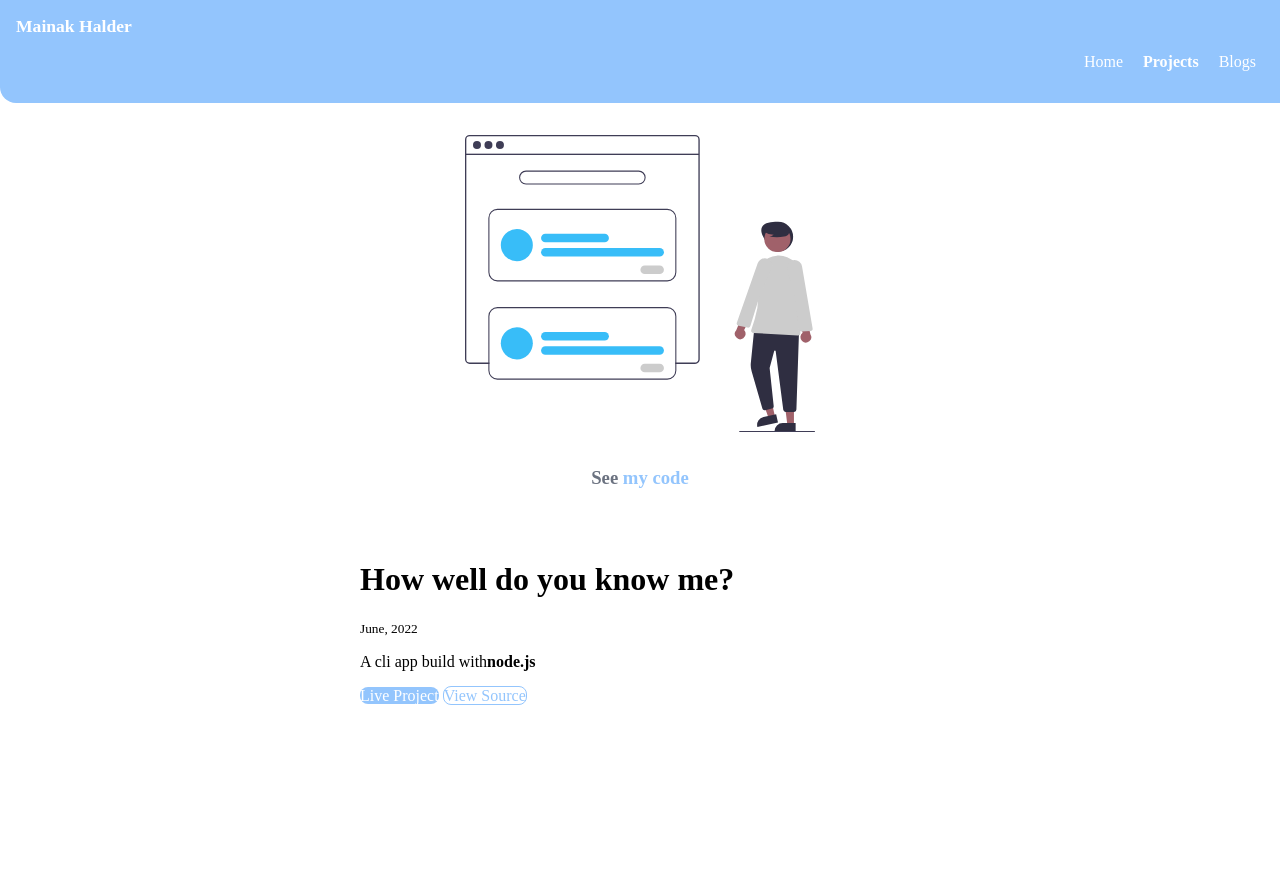
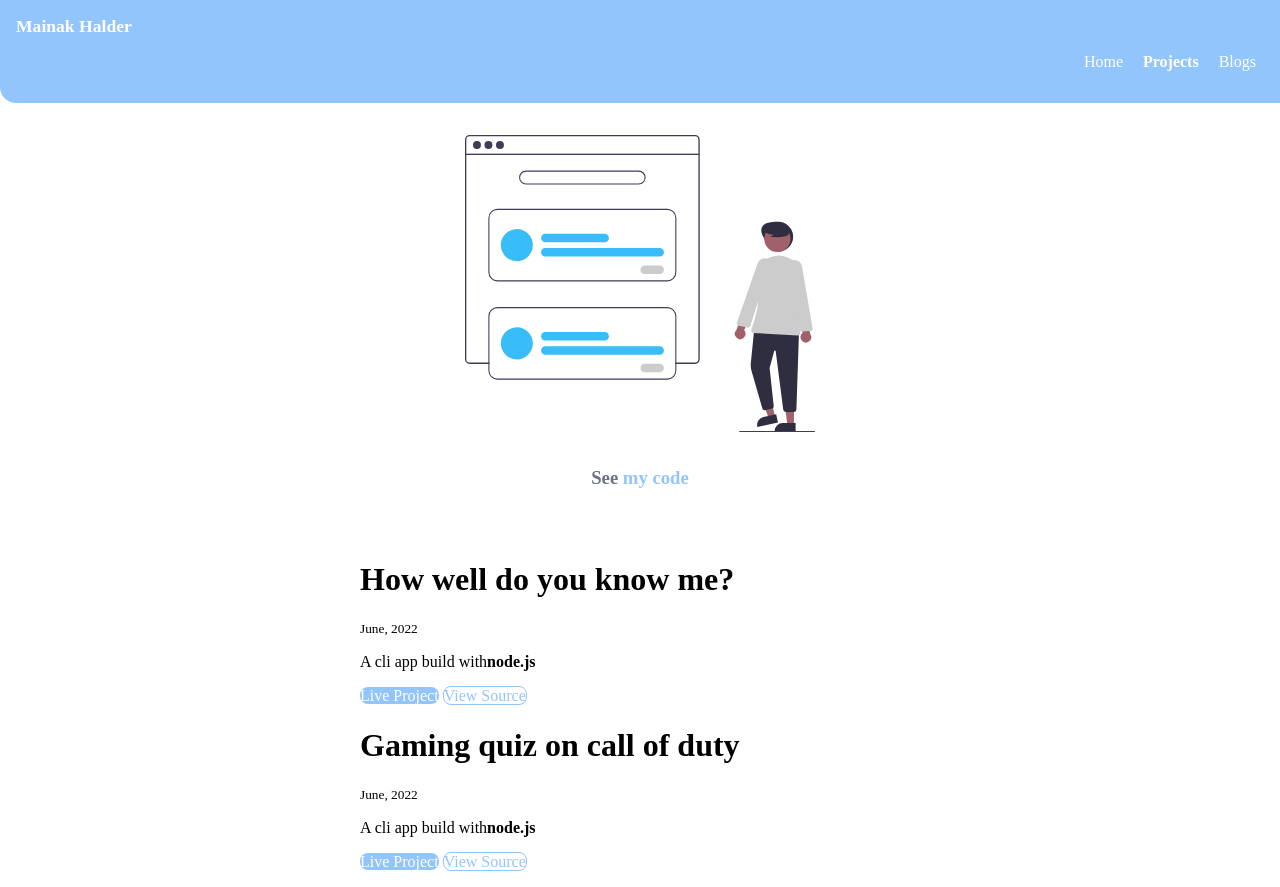
Before and after one commit to MainakHalder/Mainak-Webportfolio, a plain HTML site: page projects.html in a window 1280 px wide. Before the commit the page ends 800 px from the top, so only its background shows below. Drawn offline with Linux system fonts and the light colour scheme; a web font is replaced by a local one.

Commit message:
update-projects

```diff
--- a/projects.html
+++ b/projects.html
@@ -28,9 +28,18 @@
         <h1>How well do you know me?</h1>
             <small>June, 2022</small>
             <p>A cli app build with<strong>node.js</strong></p>
-            <a class="link primary-link" href ="https://replit.com/@MAINAKHALDER/club-all#index.js">Live Project</a>
-            <a class="link secondary-link" href ="https://replit.com/@MAINAKHALDER/club-all#index.js">View Source</a>
+            <a class="link primary-link" href ="https://replit.com/@MAINAKHALDER/club-all?embed=1&output=1">Live Project</a>
+            <a class="link secondary-link" href ="https://github.com/MainakHalder/CLI-APP-1">View Source</a>
         </div>
+       </li>
+       <li>
+        <div class="container container-center margin-md">
+            <h1>Gaming quiz on call of duty</h1>
+                <small>June, 2022</small>
+                <p>A cli app build with<strong>node.js</strong></p>
+                <a class="link primary-link" href ="https://replit.com/@MAINAKHALDER/Call-of-duty-quiz?embed=1&output=1">Live Project</a>
+                <a class="link secondary-link" href ="https://github.com/MainakHalder/CLI-APP-2">View Source</a>
+            </div>
        </li>
     </ul>
 </body>
```
